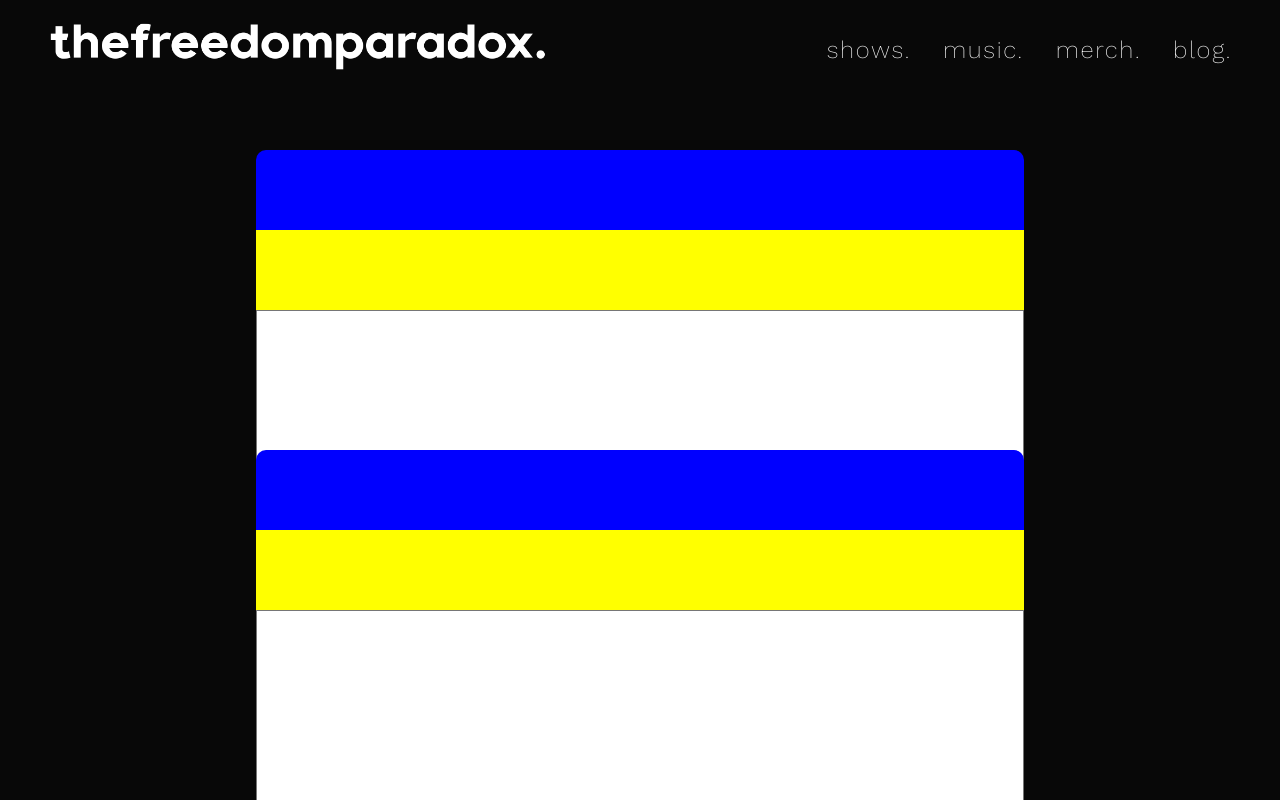
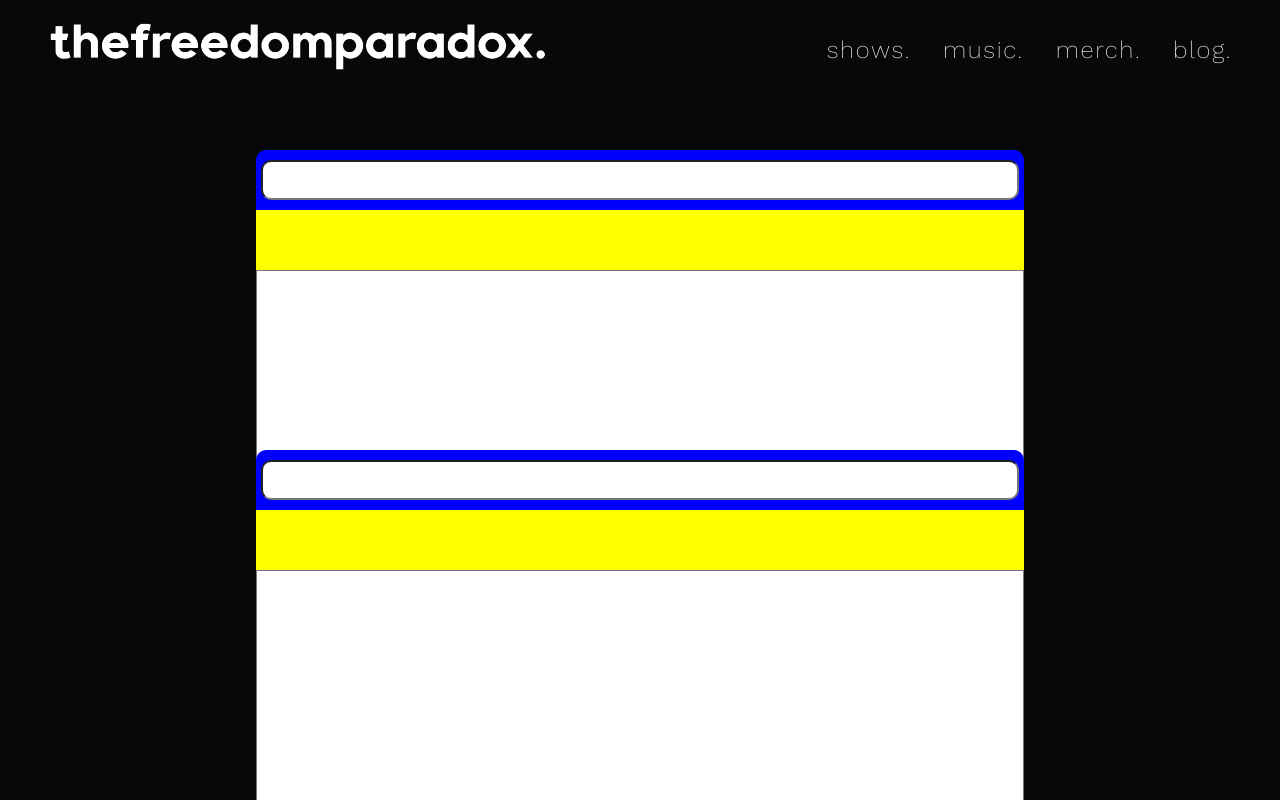
Before and after one commit to elliottdombrowski/tfp, a React (Create React App) app in the folder client/: page /blogcms in a window 1280 px wide. Shown: the top 800 px of the page. Built offline with nearby package versions, Linux system fonts and the light colour scheme.

Commit message:
set up first input for blog cms

```diff
--- a/client/src/pages/BlogCMS/BlogCMS.js
+++ b/client/src/pages/BlogCMS/BlogCMS.js
@@ -6,12 +6,15 @@ import './query.scss';
 const BlogCMS = () => {
   return (
     <section className='blog-cms-wrapper'>
-      <div className='blog-cms-header'></div>
+      <div className='blog-cms-header'>
+        <input
+          type='text'
+          className='blog-cms-header'
+        />
+      </div>
       <div className='blog-cms-subheader'></div>
       <div className='blog-cms-body'>
-        <textarea>
-
-        </textarea>
+        <textarea />
       </div>
     </section>
   );
--- a/client/src/pages/BlogCMS/styles.scss
+++ b/client/src/pages/BlogCMS/styles.scss
@@ -13,16 +13,27 @@
     background: white;
 
     &.blog-cms-header {
+      display: flex;
+      justify-content: center;
+      align-items: center;
       grid-area: cms-header;
       background: blue;
-      height: 80px;
+      height: 60px;
       border-radius: 10px 10px 0 0;
+
+      input {
+        width: calc(100% - 10px);
+        height: calc(100% - 20px);
+        padding: 1rem;
+        border-radius: 10px;
+        font-size: 20px;
+      }
     }
 
     &.blog-cms-subheader {
       grid-area: cms-subheader;
       background: yellow;
-      height: 80px;
+      height: 60px;
     }
 
     &.blog-cms-body {
```
